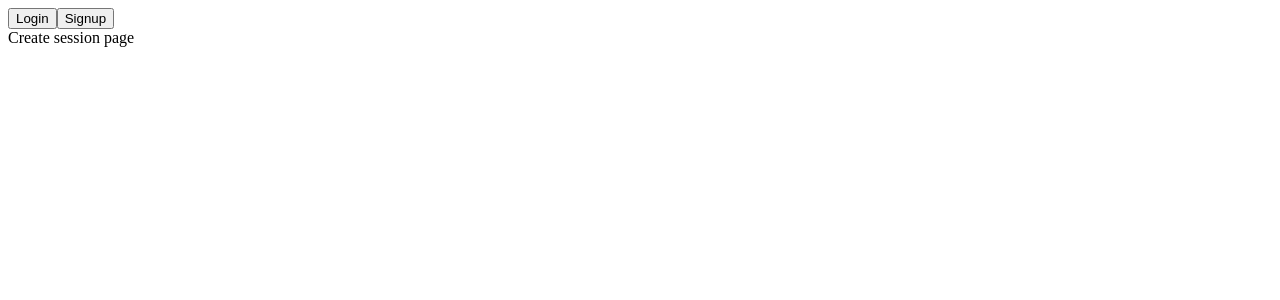
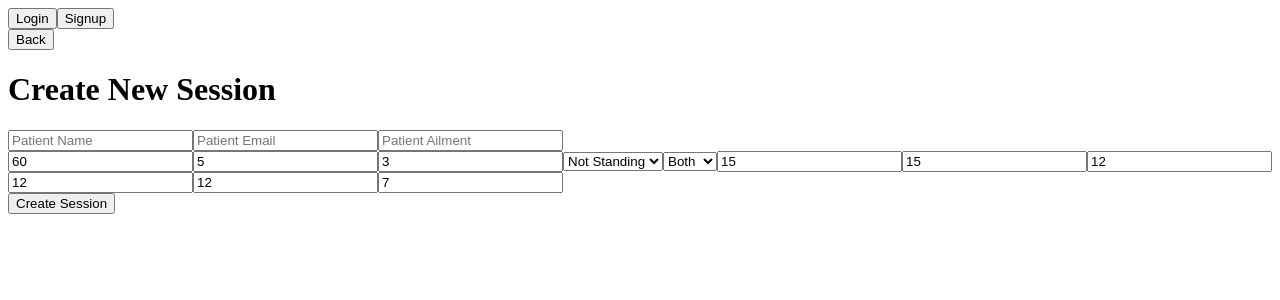
Before and after one commit to abhilash-mukherjee/pilot-web-client, a React (Vite) app: page /create-session in a window 1280 px wide. Shown: the top 300 px of the page. Built offline with nearby package versions, Linux system fonts and the light colour scheme.

Commit message:
create session page is working

```diff
--- a/src/App.jsx
+++ b/src/App.jsx
@@ -9,7 +9,7 @@ import { SignupPage } from './pages/SignupPage.jsx';
 import { DashboardPage } from './pages/DashboardPage.jsx';
 import { NotFoundPage } from './pages/NotFoundPage.jsx';
 import { Header } from './components/Header.jsx';
-import { CreateSessionPage } from './pages/CreateSessionPage.jsx.jsx';
+import { CreateSessionPage } from './pages/CreateSessionPage.jsx';
 
 
 function App() {
--- a/src/pages/CreateSessionPage.jsx.jsx
+++ b/src/pages/CreateSessionPage.jsx.jsx
@@ -1,9 +1,231 @@
-export function CreateSessionPage(){
-    return(
-        <>
+import React, { useState } from 'react';
+import { useNavigate } from 'react-router-dom';
+import { useSetRecoilState } from 'recoil';
+import { curretSessionDataState } from '../state/atoms'; // Adjust the import path as necessary
+import {BASE_URL} from '../helpers/strings'; // Ensure this matches your project structure
+
+export function CreateSessionPage() {
+  const navigate = useNavigate();
+  const setSessionData = useSetRecoilState(curretSessionDataState);
+  const [formData, setFormData] = useState({
+    module: "LATERAL_MOVEMENT",
+    patientDetails: {
+      email: "",
+      name: "",
+      ailment: ""
+    },
+    sessionParams: {
+      duration: 60,
+      cubeGap: 5,
+      speed: 3,
+      isStanding: false,
+      targetSide: "BOTH",
+      rightOffsetCentimeters: 15,
+      leftOffsetCentimeters: 15,
+      cubeScaleDecimeters: 12,
+      spawningDistanceMetres: 12,
+      spawnHeightDecimetres: 12,
+      zThresholdInMetres: 7
+    }
+  });
+  const [isLoading, setIsLoading] = useState(false);
+
+  const handleChange = (e) => {
+    const { name, value, dataset } = e.target;
+    if (dataset.section === "patientDetails") {
+      setFormData(prevState => ({
+        ...prevState,
+        patientDetails: {
+          ...prevState.patientDetails,
+          [name]: value
+        }
+      }));
+    } else if (dataset.section === "sessionParams") {
+      setFormData(prevState => ({
+        ...prevState,
+        sessionParams: {
+          ...prevState.sessionParams,
+          [name]: parseFloat(value) || value
+        }
+      }));
+    }
+  };
+
+  const handleSubmit = async (e) => {
+    e.preventDefault();
+    setIsLoading(true);
+
+    const token = localStorage.getItem('token');
+
+    try {
+      const response = await fetch(`${BASE_URL}/create-session`, {
+        method: 'POST',
+        headers: {
+          'Content-Type': 'application/json',
+          'Authorization': `Bearer ${token}`,
+        },
+        body: JSON.stringify({ sessionData: formData }),
+      });
+
+      const data = await response.json();
+
+      if (!response.ok) {
+        throw new Error(data.message || 'Failed to create session');
+      }
+
+      setSessionData(data.sessionData);
+      navigate('/dashboard');
+
+    } catch (error) {
+      alert(error.message);
+    } finally {
+      setIsLoading(false);
+    }
+  };
+
+  return (
+    <div>
+      <button onClick={() => navigate('/dashboard')}>Back</button>
+      <h1>Create New Session</h1>
+      <form onSubmit={handleSubmit}>
+        {/* Patient Details Inputs */}
         <div>
-            Create session page
+          <input
+            name="name"
+            value={formData.patientDetails.name}
+            onChange={handleChange}
+            data-section="patientDetails"
+            placeholder="Patient Name"
+            required
+          />
+          <input
+            name="email"
+            value={formData.patientDetails.email}
+            onChange={handleChange}
+            data-section="patientDetails"
+            placeholder="Patient Email"
+            required
+          />
+          <input
+            name="ailment"
+            value={formData.patientDetails.ailment}
+            onChange={handleChange}
+            data-section="patientDetails"
+            placeholder="Patient Ailment"
+            required
+          />
         </div>
-        </>
-    )
+
+        {/* Session Params Inputs */}
+        <div>
+          <input
+            type="number"
+            name="duration"
+            value={formData.sessionParams.duration}
+            onChange={handleChange}
+            data-section="sessionParams"
+            placeholder="Duration (in seconds)"
+            required
+          />
+          <input
+            type="number"
+            name="cubeGap"
+            value={formData.sessionParams.cubeGap}
+            onChange={handleChange}
+            data-section="sessionParams"
+            placeholder="Cube Gap"
+            required
+          />
+          <input
+            type="number"
+            name="speed"
+            value={formData.sessionParams.speed}
+            onChange={handleChange}
+            data-section="sessionParams"
+            placeholder="Speed"
+            required
+          />
+          <select
+            name="isStanding"
+            value={formData.sessionParams.isStanding}
+            onChange={handleChange}
+            data-section="sessionParams"
+            required
+          >
+            <option value={true}>Standing</option>
+            <option value={false}>Not Standing</option>
+          </select>
+          <select
+            name="targetSide"
+            value={formData.sessionParams.targetSide}
+            onChange={handleChange}
+            data-section="sessionParams"
+            required
+          >
+            <option value="LEFT">Left</option>
+            <option value="RIGHT">Right</option>
+            <option value="BOTH">Both</option>
+          </select>
+          <input
+            type="number"
+            name="rightOffsetCentimeters"
+            value={formData.sessionParams.rightOffsetCentimeters}
+            onChange={handleChange}
+            data-section="sessionParams"
+            placeholder="Right Offset (cm)"
+            required
+          />
+          <input
+            type="number"
+            name="leftOffsetCentimeters"
+            value={formData.sessionParams.leftOffsetCentimeters}
+            onChange={handleChange}
+            data-section="sessionParams"
+            placeholder="Left Offset (cm)"
+            required
+          />
+          <input
+            type="number"
+            name="cubeScaleDecimeters"
+            value={formData.sessionParams.cubeScaleDecimeters}
+            onChange={handleChange}
+            data-section="sessionParams"
+            placeholder="Cube Scale (dm)"
+            required
+          />
+          <input
+            type="number"
+            name="spawningDistanceMetres"
+            value={formData.sessionParams.spawningDistanceMetres}
+            onChange={handleChange}
+            data-section="sessionParams"
+            placeholder="Spawning Distance (m)"
+            required
+          />
+          <input
+            type="number"
+            name="spawnHeightDecimetres"
+            value={formData.sessionParams.spawnHeightDecimetres}
+            onChange={handleChange}
+            data-section="sessionParams"
+            placeholder="Spawn Height (dm)"
+            required
+          />
+          <input
+            type="number"
+            name="zThresholdInMetres"
+            value={formData.sessionParams.zThresholdInMetres}
+            onChange={handleChange}
+            data-section="sessionParams"
+            placeholder="Z Threshold (m)"
+            required
+          />
+        </div>
+
+        <button type="submit" disabled={isLoading}>
+          {isLoading ? 'Loading...' : 'Create Session'}
+        </button>
+      </form>
+    </div>
+  );
 }
```
